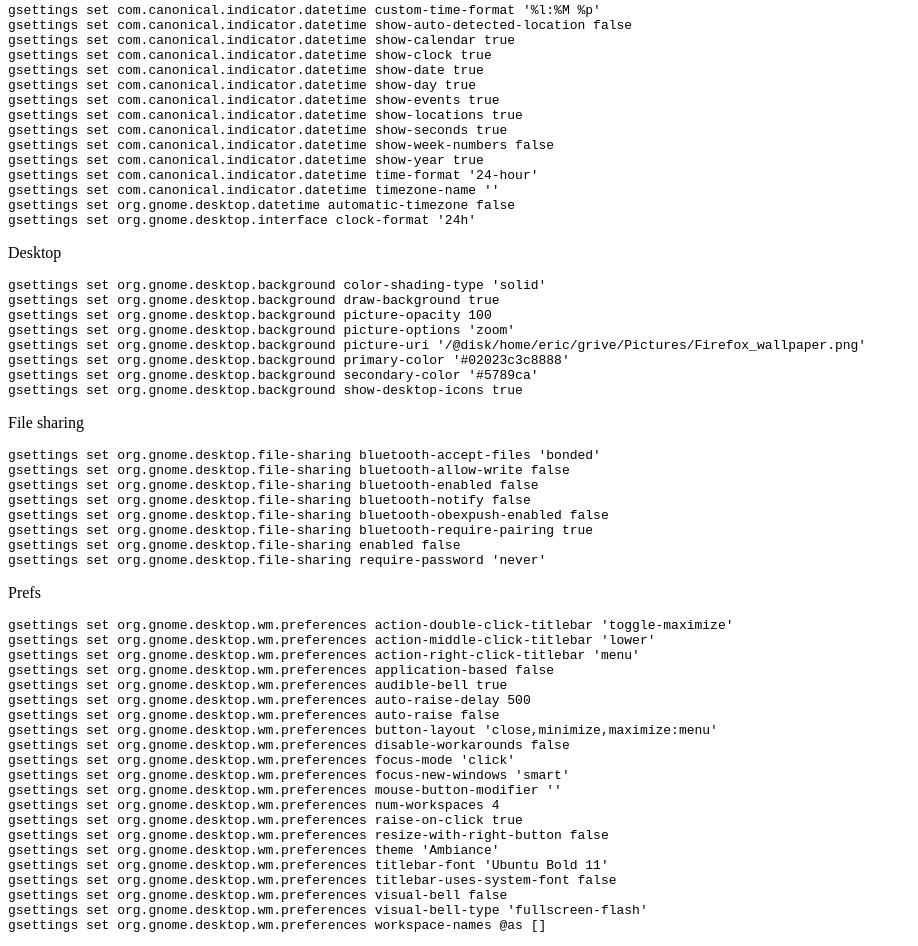
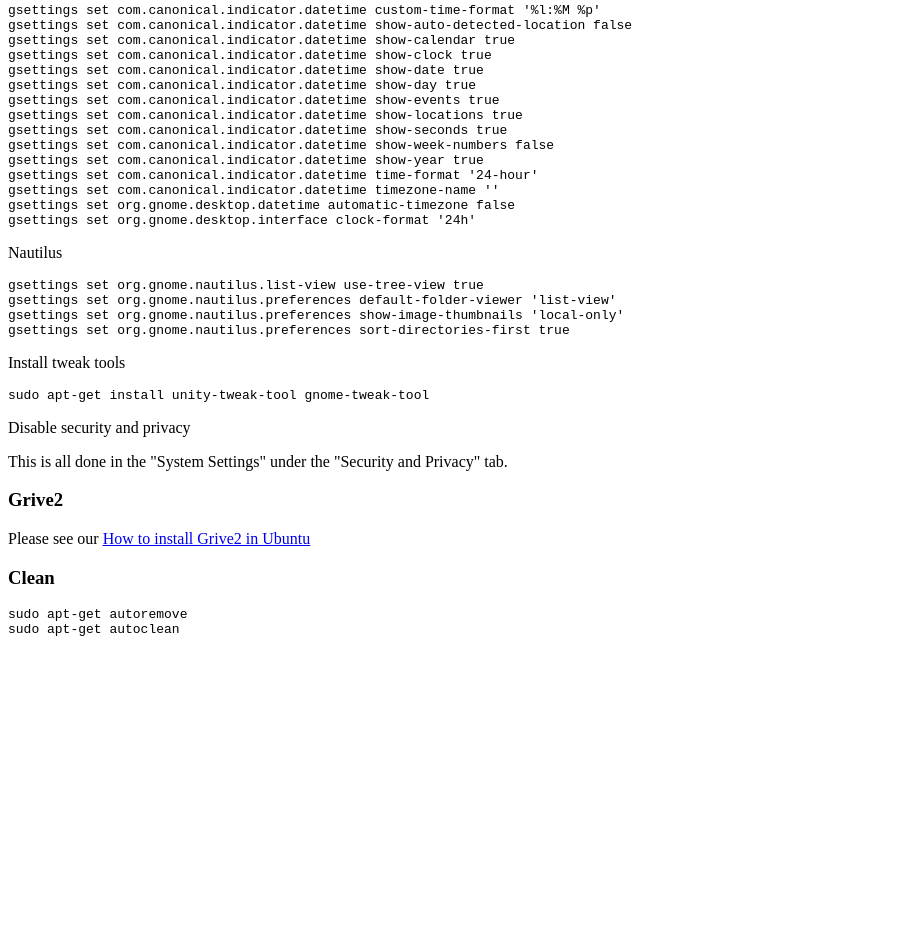
Before and after one commit to ericpotvin/MyWebsites, a plain HTML site: page bookofzeus.com/source/customize-ubuntu/install/things-to-do-after-installing-ubuntu/index.html in a window 1280 px wide. Shown: the part 2252-3198 px from the top of the page, without its empty margins (0-918 px from the left). After the commit the page ends 2902 px from the top, so only its background shows below. Drawn offline with Linux system fonts and the light colour scheme.

Commit message:
removed some prefs

```diff
--- a/bookofzeus.com/source/customize-ubuntu/install/things-to-do-after-installing-ubuntu/index.html
+++ b/bookofzeus.com/source/customize-ubuntu/install/things-to-do-after-installing-ubuntu/index.html
@@ -162,88 +162,12 @@
 gsettings set org.gnome.desktop.interface clock-format '24h'
 </pre>
 
-<p>Desktop</p>
-<pre>
-gsettings set org.gnome.desktop.background color-shading-type 'solid'
-gsettings set org.gnome.desktop.background draw-background true
-gsettings set org.gnome.desktop.background picture-opacity 100
-gsettings set org.gnome.desktop.background picture-options 'zoom'
-gsettings set org.gnome.desktop.background picture-uri 'file:///home/eric/grive/Pictures/Firefox_wallpaper.png'
-gsettings set org.gnome.desktop.background primary-color '#02023c3c8888'
-gsettings set org.gnome.desktop.background secondary-color '#5789ca'
-gsettings set org.gnome.desktop.background show-desktop-icons true
-</pre>
-
-<p>File sharing</p>
-<pre>
-gsettings set org.gnome.desktop.file-sharing bluetooth-accept-files 'bonded'
-gsettings set org.gnome.desktop.file-sharing bluetooth-allow-write false
-gsettings set org.gnome.desktop.file-sharing bluetooth-enabled false
-gsettings set org.gnome.desktop.file-sharing bluetooth-notify false
-gsettings set org.gnome.desktop.file-sharing bluetooth-obexpush-enabled false
-gsettings set org.gnome.desktop.file-sharing bluetooth-require-pairing true
-gsettings set org.gnome.desktop.file-sharing enabled false
-gsettings set org.gnome.desktop.file-sharing require-password 'never'
-</pre>
-
-<p>Prefs</p>
-<pre>
-gsettings set org.gnome.desktop.wm.preferences action-double-click-titlebar 'toggle-maximize'
-gsettings set org.gnome.desktop.wm.preferences action-middle-click-titlebar 'lower'
-gsettings set org.gnome.desktop.wm.preferences action-right-click-titlebar 'menu'
-gsettings set org.gnome.desktop.wm.preferences application-based false
-gsettings set org.gnome.desktop.wm.preferences audible-bell true
-gsettings set org.gnome.desktop.wm.preferences auto-raise-delay 500
-gsettings set org.gnome.desktop.wm.preferences auto-raise false
-gsettings set org.gnome.desktop.wm.preferences button-layout 'close,minimize,maximize:menu'
-gsettings set org.gnome.desktop.wm.preferences disable-workarounds false
-gsettings set org.gnome.desktop.wm.preferences focus-mode 'click'
-gsettings set org.gnome.desktop.wm.preferences focus-new-windows 'smart'
-gsettings set org.gnome.desktop.wm.preferences mouse-button-modifier '<Alt>'
-gsettings set org.gnome.desktop.wm.preferences num-workspaces 4
-gsettings set org.gnome.desktop.wm.preferences raise-on-click true
-gsettings set org.gnome.desktop.wm.preferences resize-with-right-button false
-gsettings set org.gnome.desktop.wm.preferences theme 'Ambiance'
-gsettings set org.gnome.desktop.wm.preferences titlebar-font 'Ubuntu Bold 11'
-gsettings set org.gnome.desktop.wm.preferences titlebar-uses-system-font false
-gsettings set org.gnome.desktop.wm.preferences visual-bell false
-gsettings set org.gnome.desktop.wm.preferences visual-bell-type 'fullscreen-flash'
-gsettings set org.gnome.desktop.wm.preferences workspace-names @as []
-</pre>
-
 <p>Nautilus</p>
 <pre>
 gsettings set org.gnome.nautilus.list-view use-tree-view true
-gsettings set org.gnome.nautilus.preferences always-use-location-entry false
 gsettings set org.gnome.nautilus.preferences default-folder-viewer 'list-view'
 gsettings set org.gnome.nautilus.preferences show-image-thumbnails 'local-only'
 gsettings set org.gnome.nautilus.preferences sort-directories-first true
-gsettings set org.gnome.settings-daemon.peripherals.keyboard bell-custom-file ''
-gsettings set org.gnome.settings-daemon.peripherals.keyboard bell-duration 100
-gsettings set org.gnome.settings-daemon.peripherals.keyboard bell-mode 'on'
-gsettings set org.gnome.settings-daemon.peripherals.keyboard bell-pitch 400
-gsettings set org.gnome.settings-daemon.peripherals.keyboard click true
-gsettings set org.gnome.settings-daemon.peripherals.keyboard click-volume 0
-gsettings set org.gnome.settings-daemon.peripherals.keyboard delay uint32 500
-gsettings set org.gnome.settings-daemon.peripherals.keyboard input-sources-switcher 'off'
-gsettings set org.gnome.settings-daemon.peripherals.keyboard numlock-state 'on'
-gsettings set org.gnome.settings-daemon.peripherals.keyboard remember-numlock-state true
-gsettings set org.gnome.settings-daemon.peripherals.keyboard repeat-interval uint32 30
-gsettings set org.gnome.settings-daemon.peripherals.keyboard repeat true
-gsettings set org.gnome.settings-daemon.peripherals.mouse double-click 728
-gsettings set org.gnome.settings-daemon.peripherals.mouse double-click 730
-gsettings set org.gnome.settings-daemon.peripherals.mouse drag-threshold 8
-gsettings set org.gnome.settings-daemon.peripherals.mouse left-handed false
-gsettings set org.gnome.settings-daemon.peripherals.mouse locate-pointer false
-gsettings set org.gnome.settings-daemon.peripherals.mouse middle-button-enabled false
-gsettings set org.gnome.settings-daemon.peripherals.mouse motion-acceleration 3.480938416422287
-gsettings set org.gnome.settings-daemon.peripherals.mouse motion-acceleration 3.5
-gsettings set org.gnome.settings-daemon.peripherals.mouse motion-threshold 7
-gsettings set org.gnome.settings-daemon.plugins.media-keys next '<Super>Right'
-gsettings set org.gnome.settings-daemon.plugins.media-keys play '<Super>space'
-gsettings set org.gnome.settings-daemon.plugins.media-keys previous '<Super>Left'
-gsettings set org.gnome.settings-daemon.plugins.media-keys volume-down '<Super>Down'
-gsettings set org.gnome.settings-daemon.plugins.media-keys volume-up '<Super>Up'
 </pre>
 
 <p>Install tweak tools</p>
```
